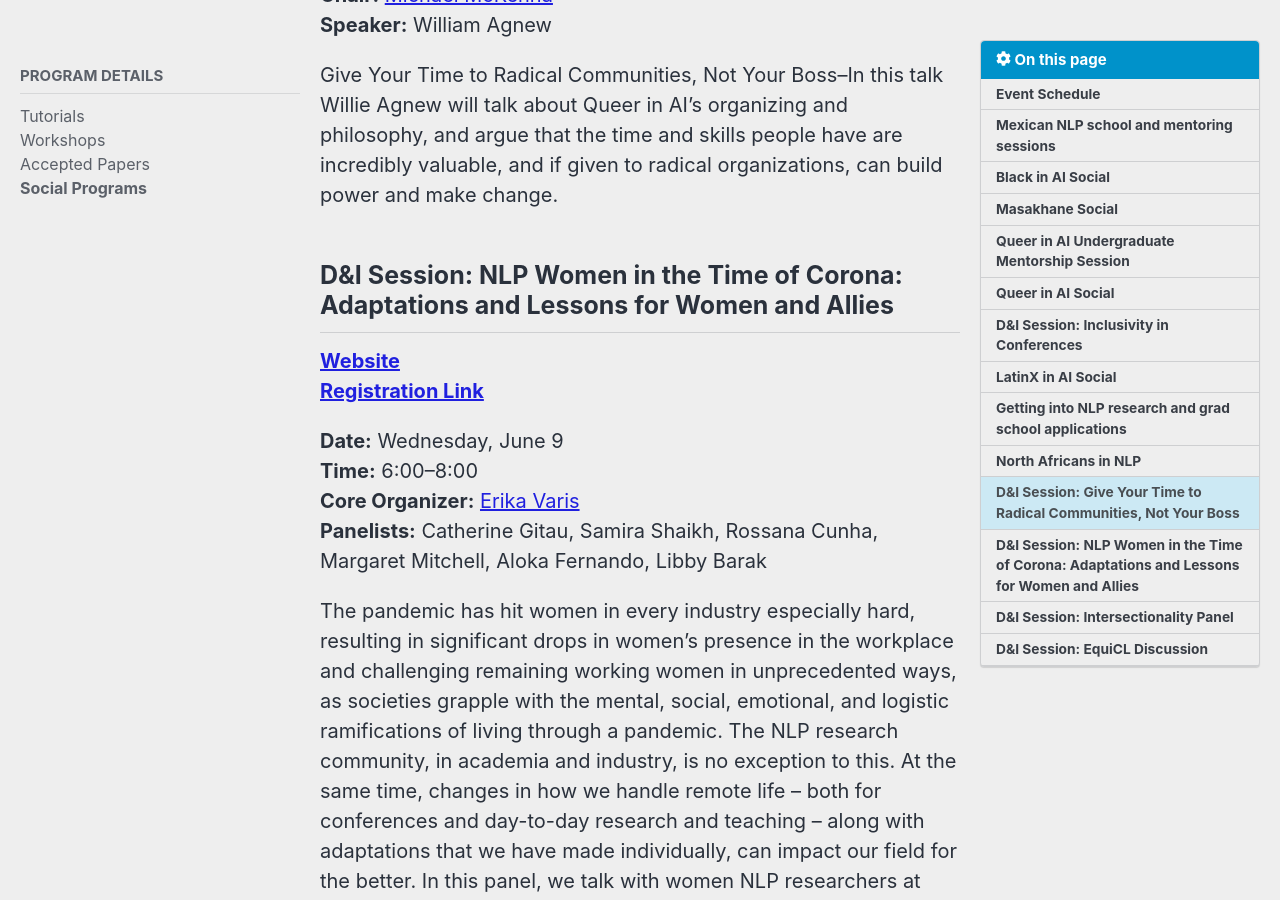
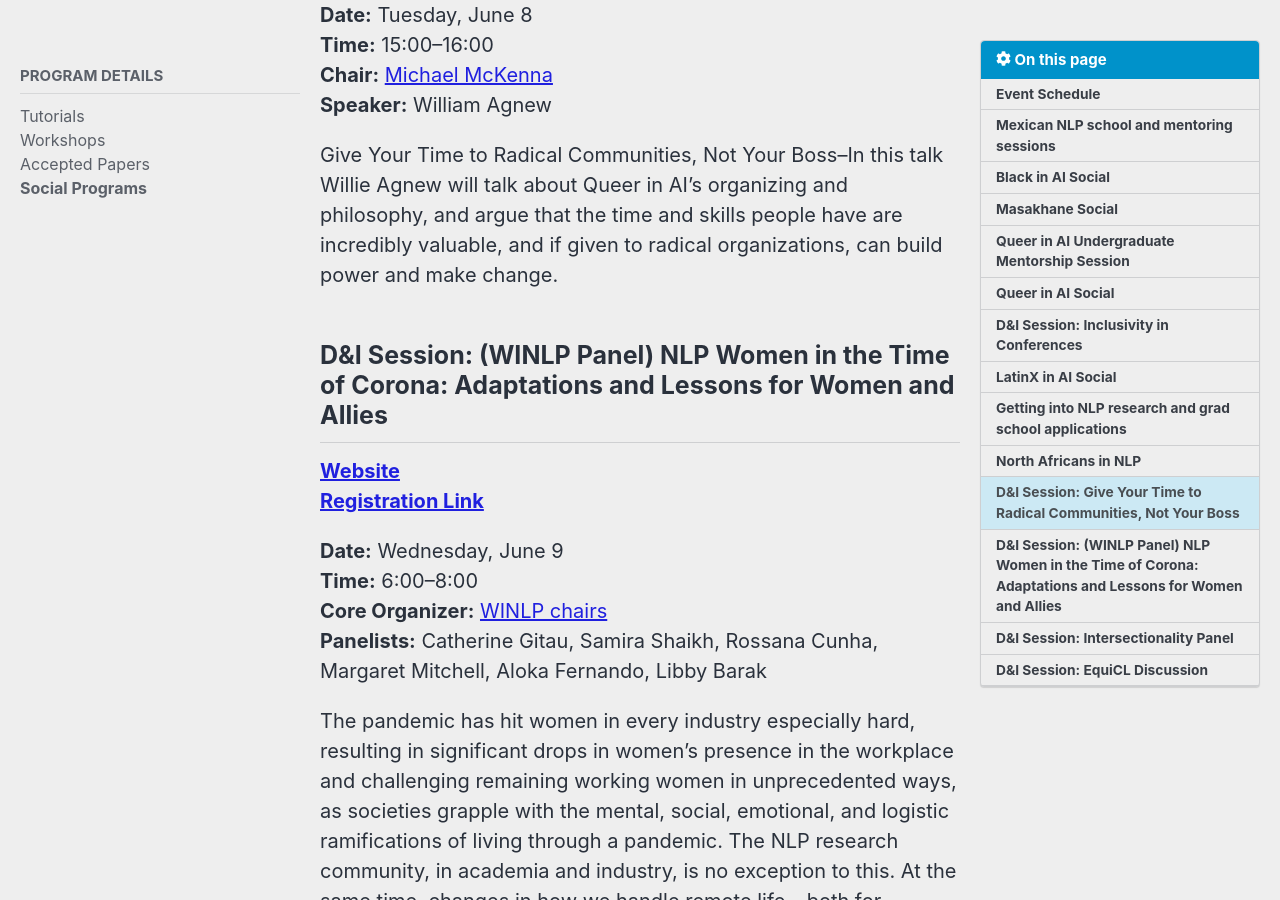
Before and after one commit to naacl-org/naacl-2021-website, a Jekyll site: the page built from _pages/program/social.md, in a window 1280 px wide and 900 px high, scrolled down 6536 px. Built offline with Jekyll 4.4.1, drawn with Linux system fonts in a browser that asks for light colours; cached includes are drawn as plain includes; nearby versions of some CDN libraries; comment, search, counter and statistics services are not loaded; some of the changed text lies outside the part shown.

Commit message:
Corrections

```diff
--- a/_pages/program/social.md
+++ b/_pages/program/social.md
@@ -129,6 +129,10 @@
 
 ## LatinX in AI Social
 
+[**Website**](https://www.latinxinai.org/naacl-2021)
+<br>
+[**Registration Link**](https://www.eventbrite.com/e/latinx-in-ai-lxai-social-naacl-2021-tickets-154290957407)
+
 ***Session 1***<br>
 **Date:** Monday, June 7<br>
 **Time:** 14:30--16:00<br>
@@ -195,7 +199,7 @@
 Give Your Time to Radical Communities, Not Your Boss--In this talk Willie Agnew will talk about Queer in AI's organizing and philosophy, and argue that the time and skills people have are incredibly valuable, and if given to radical organizations, can build power and make change.
 
 
-## D&I Session: NLP Women in the Time of Corona: Adaptations and Lessons for Women and Allies
+## D&I Session: (WINLP Panel) NLP Women in the Time of Corona: Adaptations and Lessons for Women and Allies
 
 [**Website**](http://www.winlp.org/winlp-2021-satellite-workshop-naacl/)
 <br>
@@ -203,7 +207,7 @@
 
 **Date:** Wednesday, June 9<br>
 **Time:** 6:00--8:00<br>
-**Core Organizer:** [Erika Varis](winlp-chairs@googlegroups.com)
+**Core Organizer:** [WINLP chairs](mailto:winlp-chairs@googlegroups.com)
 <br>
 **Panelists:** Catherine Gitau, Samira Shaikh, Rossana Cunha, Margaret Mitchell, Aloka Fernando, Libby Barak
 
```
Also changed, not shown: other parts of _pages/program/social.md (+1 -1 lines), _posts/2021-05-23-intersectionality-panel.md (+1 -1 lines).
